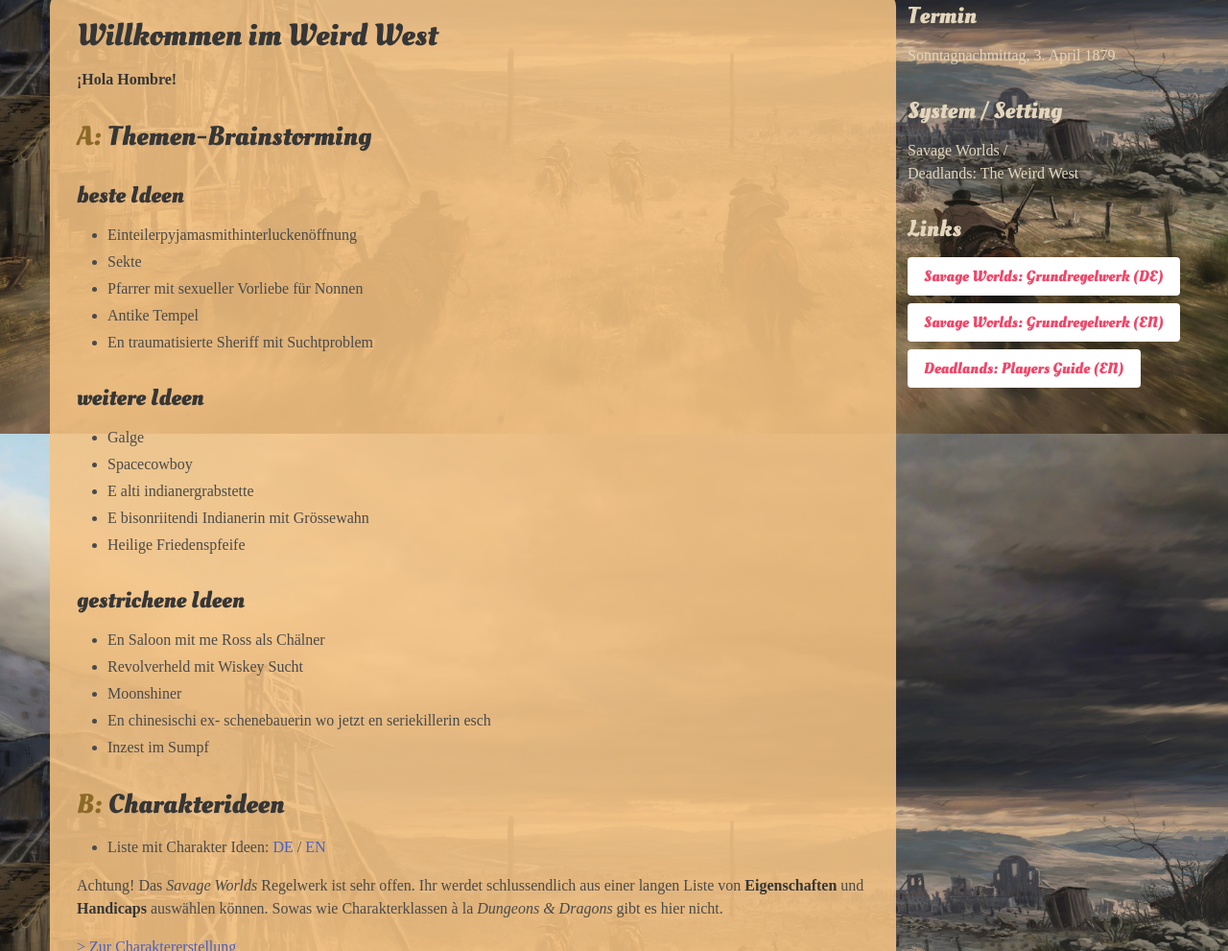
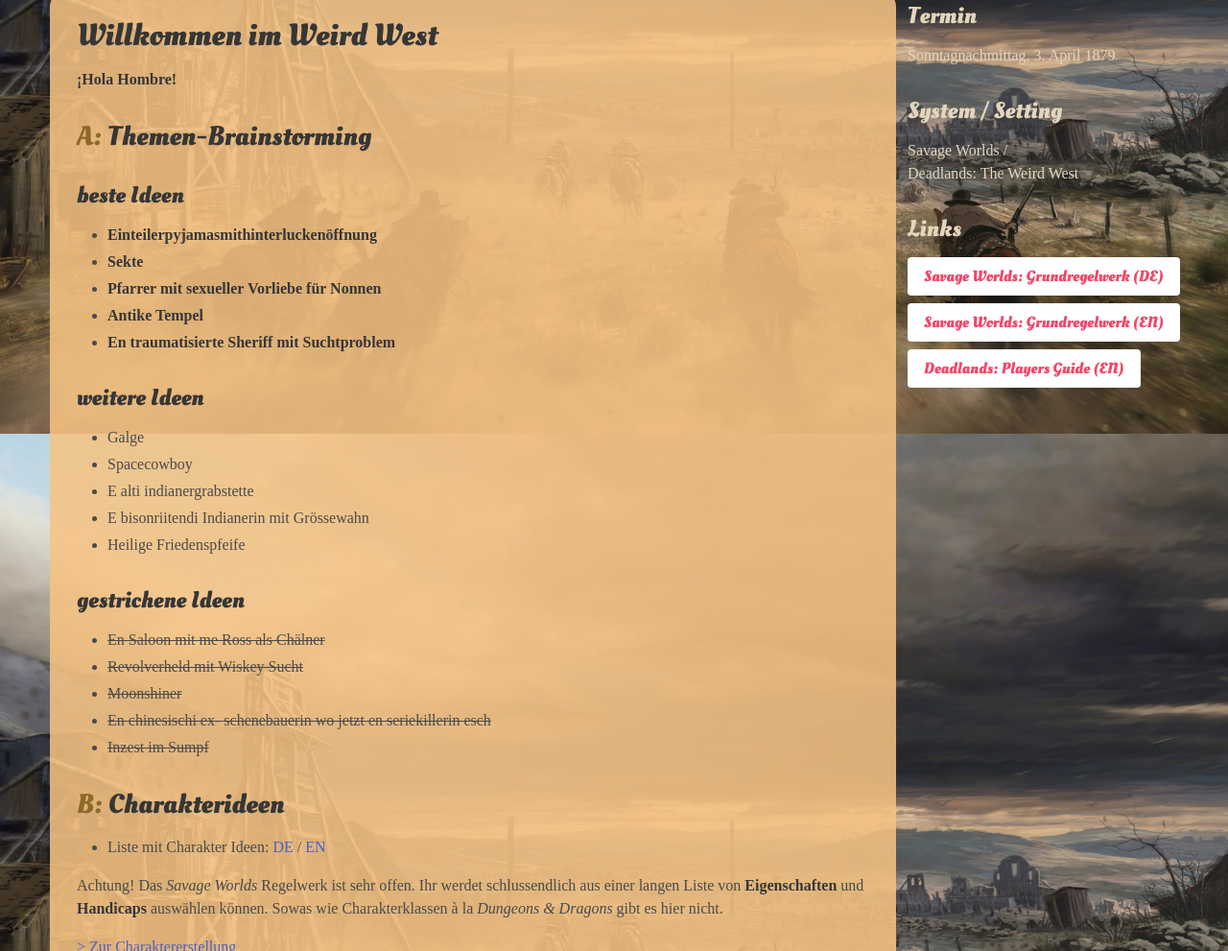
Before and after one commit to Level8Broccoli/deadlands.oliverbucher.com, an Eleventy site: page content/index.md in a window 1280 px wide. Shown: the part 348-1339 px from the top of the page at 96% size. Built offline with nearby package versions, Linux system fonts and the light colour scheme; Eleventy itself is replaced by a stand-in of ours; files that its build step writes are made by us from their sources; a web font is replaced by a local one.

Commit message:
strikethrough

```diff
--- a/content/index.md
+++ b/content/index.md
@@ -11,11 +11,11 @@ homepage: true
 ## <span class="custom-number">A:</span> Themen-Brainstorming
 
 ### beste Ideen
-* Einteilerpyjamasmithinterluckenöffnung
-* Sekte
-* Pfarrer mit sexueller Vorliebe für Nonnen
-* Antike Tempel
-* En traumatisierte Sheriff mit Suchtproblem
+* **Einteilerpyjamasmithinterluckenöffnung**
+* **Sekte**
+* **Pfarrer mit sexueller Vorliebe für Nonnen**
+* **Antike Tempel**
+* **En traumatisierte Sheriff mit Suchtproblem**
 
 ### weitere Ideen
 * Galge
@@ -25,11 +25,11 @@ homepage: true
 * Heilige Friedenspfeife
 
 ### gestrichene Ideen
-* En Saloon mit me Ross als Chälner
-* Revolverheld mit Wiskey Sucht
-* Moonshiner
-* En chinesischi ex- schenebauerin wo jetzt en seriekillerin esch
-* Inzest im Sumpf
+* ~~En Saloon mit me Ross als Chälner~~
+* ~~Revolverheld mit Wiskey Sucht~~
+* ~~Moonshiner~~
+* ~~En chinesischi ex- schenebauerin wo jetzt en seriekillerin esch~~
+* ~~Inzest im Sumpf~~
 
 ## <span class="custom-number">B:</span> Charakterideen
 
```
